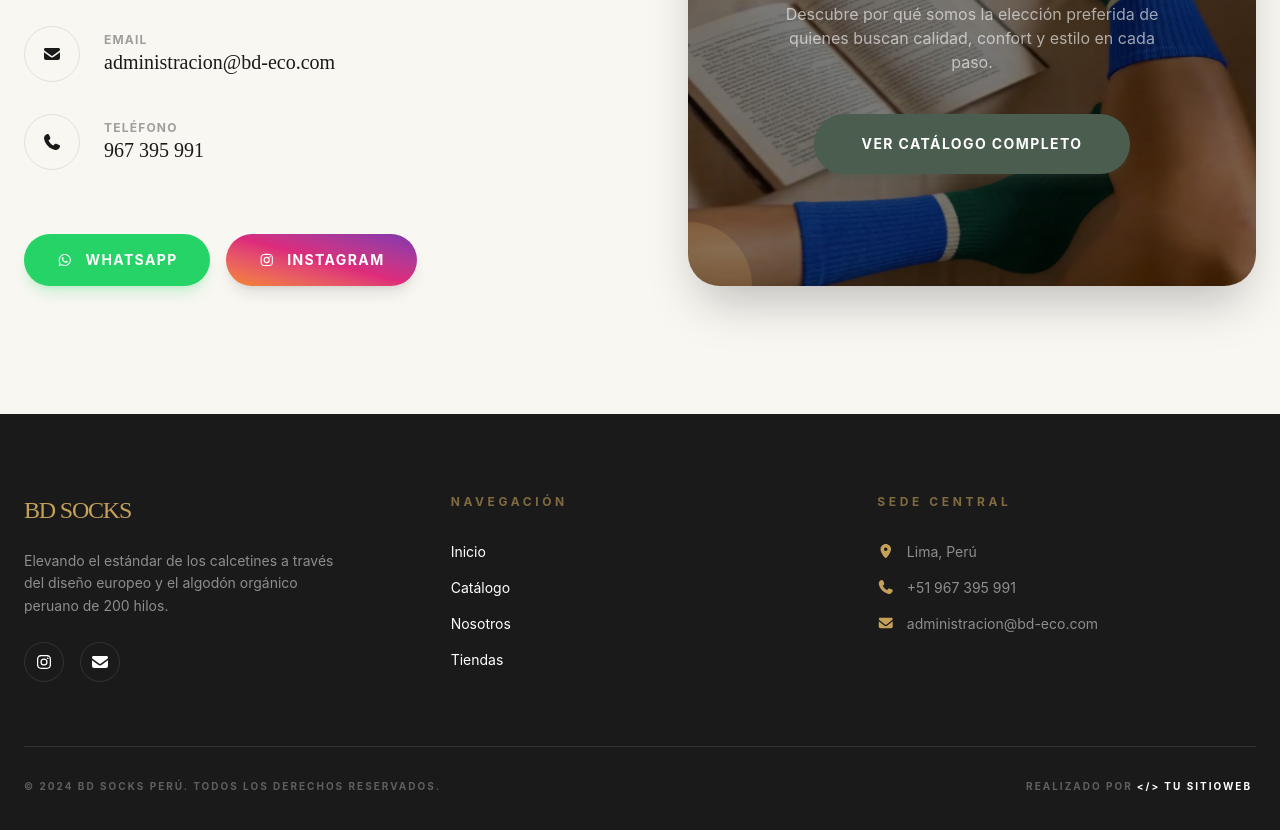
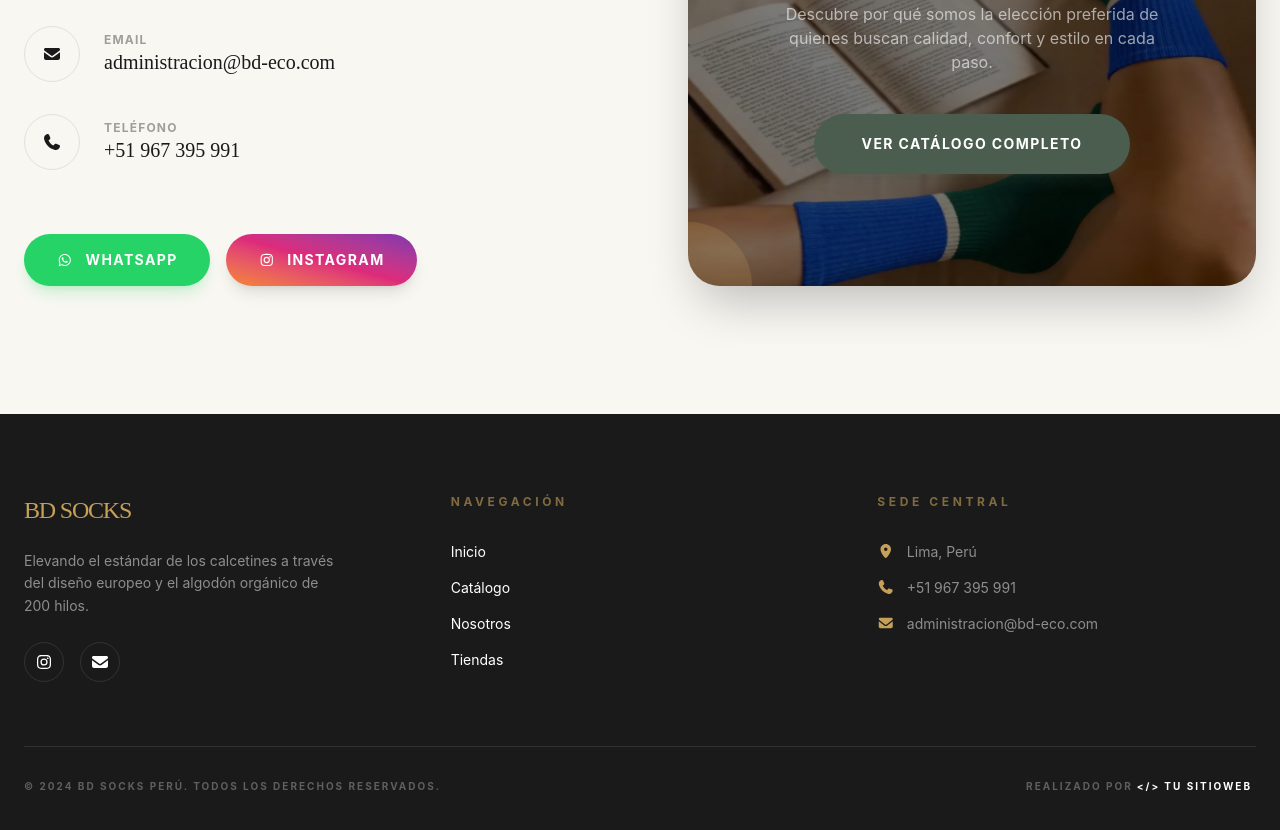
Before and after one commit to SaulSneider7/bd-socks, a React (Vite) app: page / in a window 1280 px wide. Shown: the part 7880-8710 px from the top of the page. Built offline with nearby package versions, Linux system fonts and the light colour scheme.

Commit message:
numero y footer

```diff
--- a/src/components/Contact.tsx
+++ b/src/components/Contact.tsx
@@ -32,8 +32,8 @@ const Contact = () => {
                 <FontAwesomeIcon icon={faPhone} className="w-6 h-6" />
               </div>
               <div>
-                <div className="text-xs uppercase tracking-widest text-[#1A1A1A]/40 font-bold">Teléfono</div>
-                <div className="text-xl font-serif text-[#1A1A1A]">967 395 991</div>
+                <div className="text-xs uppercase tracking-widest text-[#1A1A1A]/40 font-bold">Tel&eacute;fono</div>
+                <div className="text-xl font-serif text-[#1A1A1A]">+51 967 395 991</div>
               </div>
             </a>
           </div>
--- a/src/components/Footer.tsx
+++ b/src/components/Footer.tsx
@@ -10,7 +10,7 @@ const Footer = () => (
         <div className="space-y-6">
           <div className="text-2xl font-serif tracking-tighter text-[#C5A059]">BD SOCKS</div>
           <p className="text-white/50 text-sm leading-relaxed max-w-xs">
-            Elevando el estándar de los calcetines a través del diseño europeo y el algodón orgánico peruano de 200 hilos.
+            Elevando el estándar de los calcetines a través del diseño europeo y el algodón orgánico de 200 hilos.
           </p>
           <div className="flex space-x-4">
             <a href="https://www.instagram.com/bdsocks.latam/?hl=es" target="_blank" rel="noreferrer" className="w-10 h-10 rounded-full border border-white/10 flex items-center justify-center hover:bg-[#4A5D4E] hover:border-[#4A5D4E] transition-all">
```
